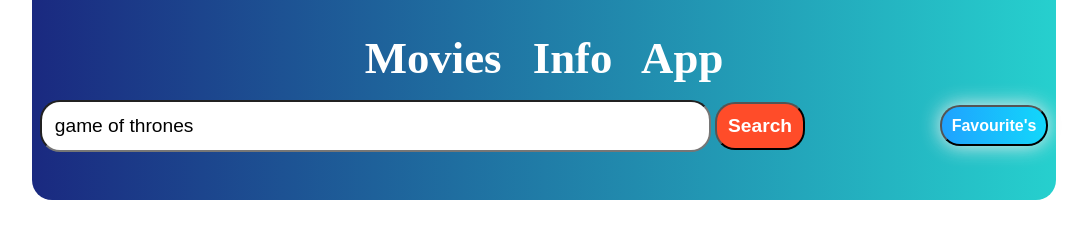
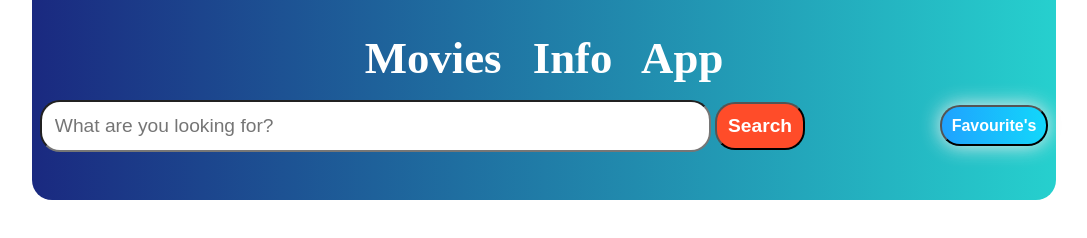
Before and after one commit to Anurag-Basu/Movies-OMDB, a plain HTML site: page index.html in a window 1280 px wide. Shown: the whole page, without its empty margins (96-1183 px from the left). Drawn offline with Linux system fonts and the light colour scheme.

Commit message:
remove value of input

```diff
--- a/index.html
+++ b/index.html
@@ -19,7 +19,7 @@
 
             <div id="search-content">
                 <form id='form'>
-                    <input type="text" placeholder="What are you looking for?" id="search-movies" value="game of thrones">
+                    <input type="text" placeholder="What are you looking for?" id="search-movies" >
                     <button id="submit" type="submit"> Search</button>
                 </form>
                 <button class="fav-btn">Favourite's</button>
```
